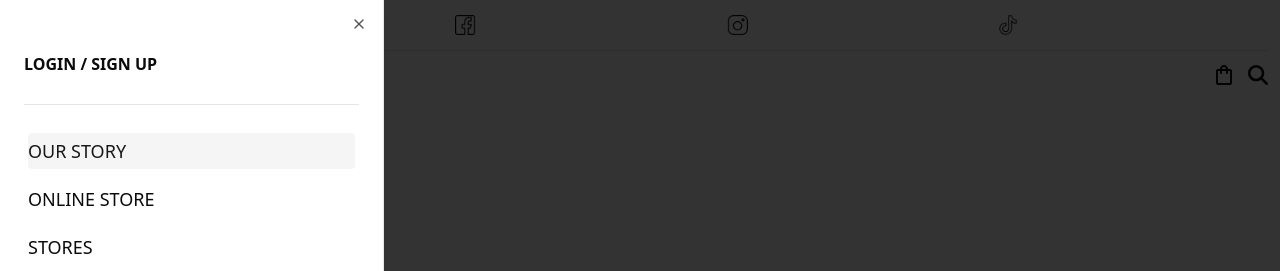
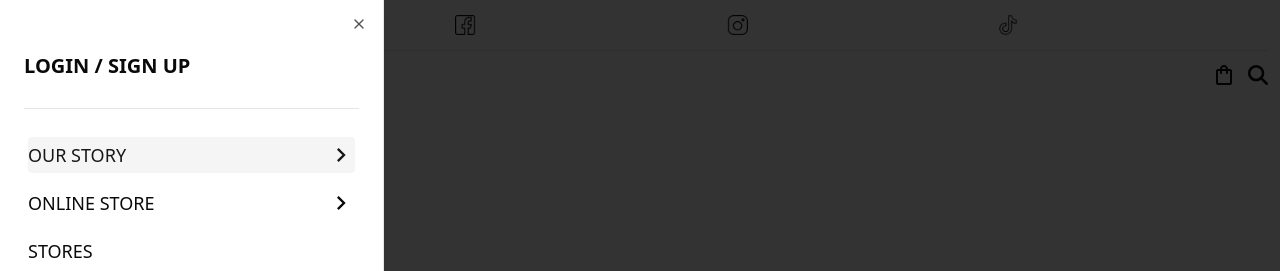
Before and after one commit to anderutan/coffee-bean-clone, a React (Vite) app: page /online-store/coffee in a window 1280 px wide. Both pictures are taken after a click on the button 28 px from the left and 22 px from the top of the page. Shown: the top 271 px of the page. Built offline with nearby package versions, Linux system fonts and the light colour scheme.

Commit message:
done updated MB sidebar and navbar

```diff
--- a/src/components/NavItems.tsx
+++ b/src/components/NavItems.tsx
@@ -10,40 +10,67 @@ import {
   MenubarSubTrigger,
   MenubarTrigger,
 } from '@/components/ui/menubar';
+import { MdKeyboardArrowRight, MdKeyboardArrowDown } from 'react-icons/md';
+import { useState } from 'react';
 
 const removeSpace = (str: string) => str.replace(/\s+/g, '');
 
 const NavItems = () => {
+  const [isClicked, setIsClicked] = useState(Array(navMenu.length).fill(false));
+
+  const handleToggle = (index) => {
+    setIsClicked((prevState) => {
+      const newState = [...prevState];
+      newState[index] = !newState[index];
+      return newState;
+    });
+  };
+
+  const activeLink = ({ isActive }: { isActive: boolean }) =>
+    isActive
+      ? 'relative pl-4 before:absolute before:h-full before:w-2 before:left-0 before:bg-[#512D6D]'
+      : '';
+
   return (
     <Menubar className='py-7'>
       {navMenu.map((nav, index) =>
         nav.menu ? (
           <MenubarMenu key={index}>
-            <MenubarTrigger className='text-lg font-medium py-1 uppercase'>
+            <MenubarTrigger
+              className='text-lg font-medium py-1 uppercase flex justify-between'
+              onClick={() => handleToggle(index)}
+            >
               {nav.title}
+              {isClicked[index] ? (
+                <MdKeyboardArrowDown className='h-7 w-7' />
+              ) : (
+                <MdKeyboardArrowRight className='h-7 w-7' />
+              )}
             </MenubarTrigger>
             <MenubarContent>
               {nav.menu.map((item) => (
                 <MenubarSub key={index}>
                   <MenubarSubTrigger className='capitalize'>
-                    <Link
+                    <NavLink
                       to={`/${nav.title.replace(/\s+/g, '-')}/${removeSpace(
                         item.main
                       )}`}
+                      className={activeLink}
                     >
                       {item.main}
-                    </Link>
+                    </NavLink>
                   </MenubarSubTrigger>
                   <MenubarSubContent>
                     {item.sub.map((subitem) => (
                       <MenubarItem key={index} className='capitalize'>
-                        <Link
+                        <NavLink
                           to={`/${nav.title.replace(/\s+/g, '-')}/${removeSpace(
                             subitem
                           )}`}
+                          className={activeLink}
                         >
                           {subitem}
-                        </Link>
+                        </NavLink>
                       </MenubarItem>
                     ))}
                   </MenubarSubContent>
@@ -53,12 +80,18 @@ const NavItems = () => {
           </MenubarMenu>
         ) : (
           <MenubarMenu>
-            <Link
+            <NavLink
               to={`/${removeSpace(nav.title)}`}
-              className='text-lg font-medium py-1 uppercase'
+              style={{
+                fontSize: '1.125rem',
+                lineHeight: '1.75rem',
+                fontWeight: 500,
+                padding: '0.25rem 0',
+                textTransform: 'uppercase',
+              }}
             >
               {nav.title}
-            </Link>
+            </NavLink>
           </MenubarMenu>
         )
       )}
--- a/src/components/SidebarMB.tsx
+++ b/src/components/SidebarMB.tsx
@@ -1,6 +1,7 @@
 import { Sheet, SheetContent, SheetTrigger } from '@/components/ui/sheet';
 import { Separator } from './ui/separator';
 import NavItems from './NavItems';
+import { Link } from 'react-router-dom';
 
 type SidebarProps = {
   children: ReactElement;
@@ -14,9 +15,9 @@ const SidebarMB: React.FC<SidebarProps> = ({ children }) => {
         <SheetContent side='left' className='w-4/5'>
           <div>
             <div className='py-7'>
-              <a href='#' className='font-bold'>
+              <Link to='/login' className='font-bold text-xl'>
                 LOGIN / SIGN UP
-              </a>
+              </Link>
             </div>
             <Separator />
             <div>
```
